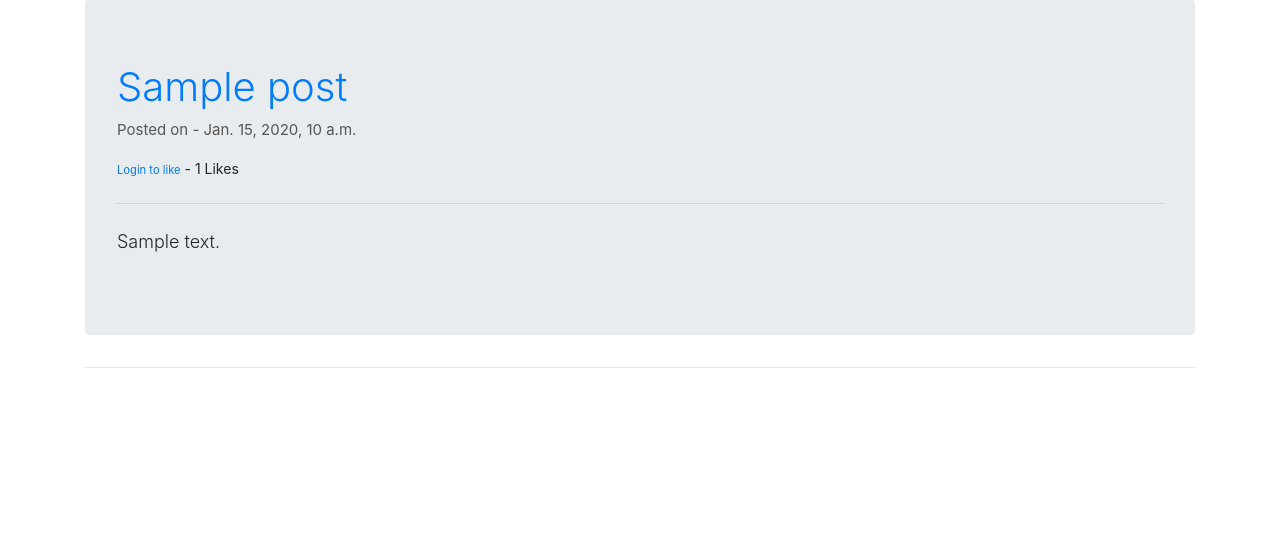
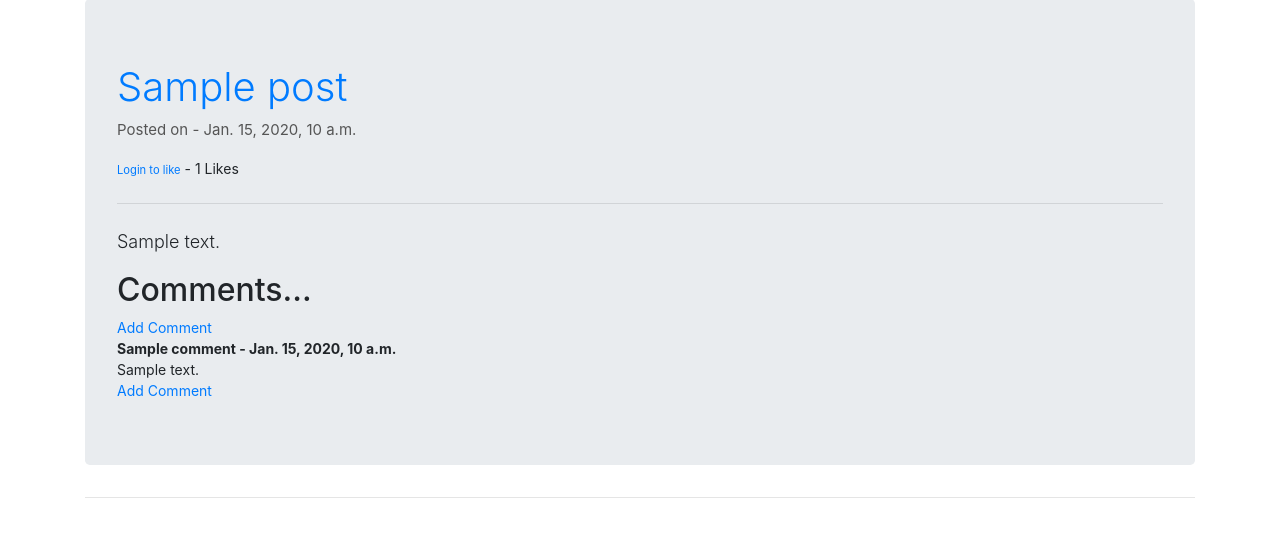
Before and after one commit to manshigrg/simpleblog, a Django app: template ablog/theblog/templates/article_details.html in a window 1280 px wide. Shown: the part 87-624 px from the top of the page. Run offline with Django 5.2, Linux system fonts and the light colour scheme; the template is opened without the code that fills it: most values are stand-ins (such as "Sample title", 1, 10 or a date in 2020).

Commit message:
update 1.2

```diff
--- a/ablog/theblog/admin.py
+++ b/ablog/theblog/admin.py
@@ -1,5 +1,6 @@
 from django.contrib import admin
-from .models import Post, Category
+from .models import Post, Category, Comment
 
 admin.site.register(Post)
 admin.site.register(Category)
+admin.site.register(Comment)
--- a/ablog/theblog/templates/article_details.html
+++ b/ablog/theblog/templates/article_details.html
@@ -54,6 +54,23 @@
 
 	  	<hr class="my-4">
 	  	<p class="lead">{{ post.body|safe }}</p>
+
+	  	<h2>Comments...</h2>
+	  	{% if not post.comments.all %}
+	  		No Comments Yet...<a href="#">Add One</a>
+	  	{% else %}
+	  		<a href="">Add Comment</a>
+	  		<br>
+	  		<strong>{% for comment in post.comments.all %}
+	  			{{ comment.name }} - {{ comment.date_added }}</strong>
+	  			<br>
+	  			{{ comment.body }}
+	  		{% endfor %}
+	  	{% endif %}
+	  	<br>
+
+	  	<a href="">Add Comment</a>
+
 	</div>
 
 <hr>
--- a/ablog/theblog/templates/delete_post.html
+++ b/ablog/theblog/templates/delete_post.html
@@ -27,13 +27,14 @@
 		</style>
 
 		<div class="form-group">
-			<h4>Are you sure?</h4>
+			<h5>Confirm Deletion</h5>
+			<hr>
 
 			<form method="POST">
 				{% csrf_token %}
 				<div class="row">
                     <div class="col-6">
-                        <h6>Delete: {{ post.title }}</h6>
+                        Are you sure you want to delete {{ post.title }}
                     </div>
                     <div class="col-6 text-right">
                         <button class="btn btn-danger">Delete</button>
```
Also changed, not shown: ablog/theblog/models.py (+9 -0 lines), ablog/theblog/templates/add_comment.html (added, +19 -0 lines), ablog/db.sqlite3, ablog/theblog/migrations/0010_comment.py (added).
